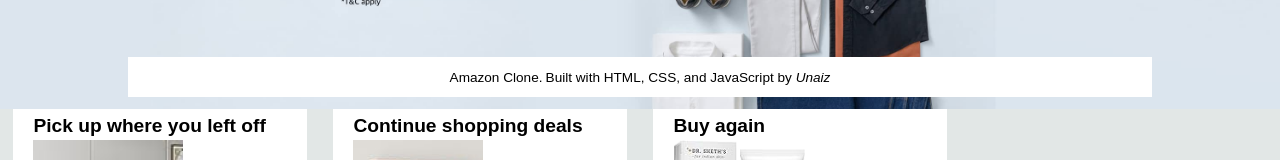
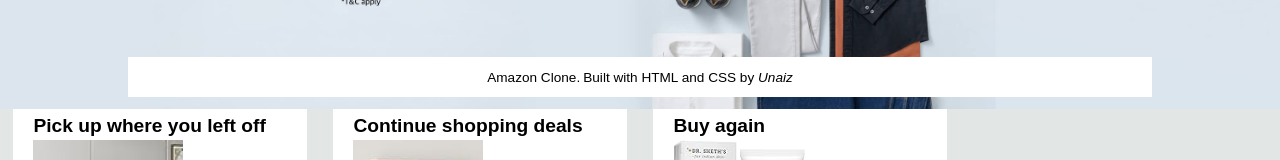
Before and after one commit to Unaiz-Haider/amazon-home-page-clone, a plain HTML site: page index.html in a window 1280 px wide. Shown: the part 291-451 px from the top of the page. Drawn offline with Linux system fonts and the light colour scheme.

Commit message:
About bar updated

```diff
--- a/index.html
+++ b/index.html
@@ -87,7 +87,7 @@
     <div class="hero-section">
         <div class="hero-text">
             <p>Amazon Clone.</p>
-            <p style="margin-left: .3%;">Built with HTML, CSS, and JavaScript by <i id="hero-About"> Unaiz </i> </p>
+            <p style="margin-left: .3%;">Built with HTML and CSS by <i id="hero-About"> Unaiz </i> </p>
         </div>
     </div>
 
```
